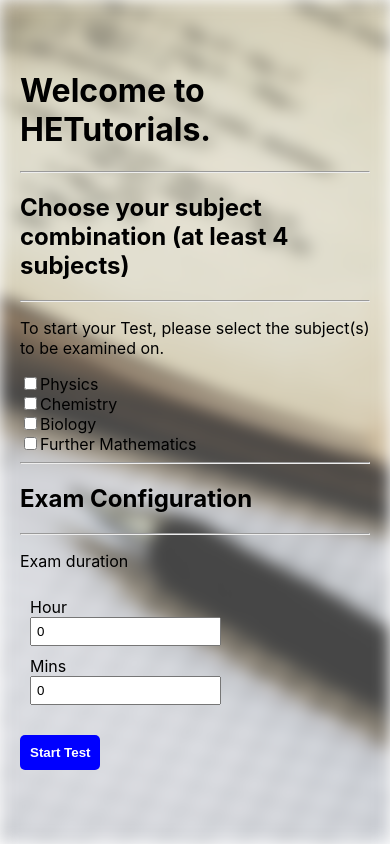
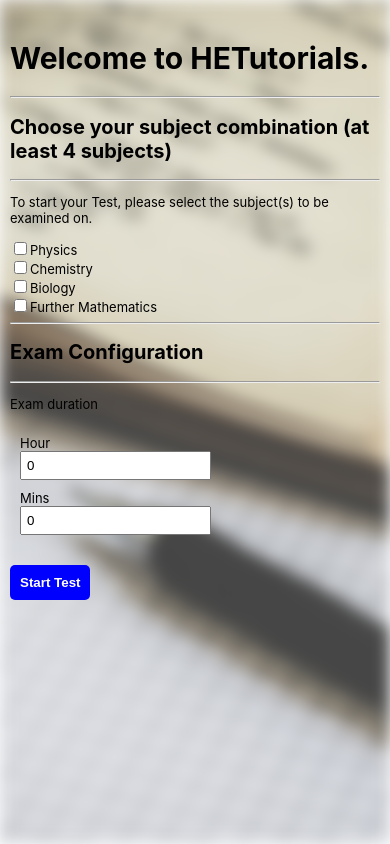
Before and after one commit to Adedayoke/HETutorial, a React (Create React App) app: page / in a window 390 px wide. Built offline with nearby package versions, Linux system fonts and the light colour scheme.

Commit message:
minor updates

```diff
--- a/src/App.css
+++ b/src/App.css
@@ -149,6 +149,16 @@
     }
 }
 @media (max-width: 476px){
+    .main_page{
+        padding: 20px 10px;
+        font-size: 13px;
+    }
+    .main_page h1{
+        font-size: 30px;
+    }
+    .main_page h2{
+        font-size: 20px;
+    }
     .timeSet_cont{
         display: block;
         padding: 10px;
```
